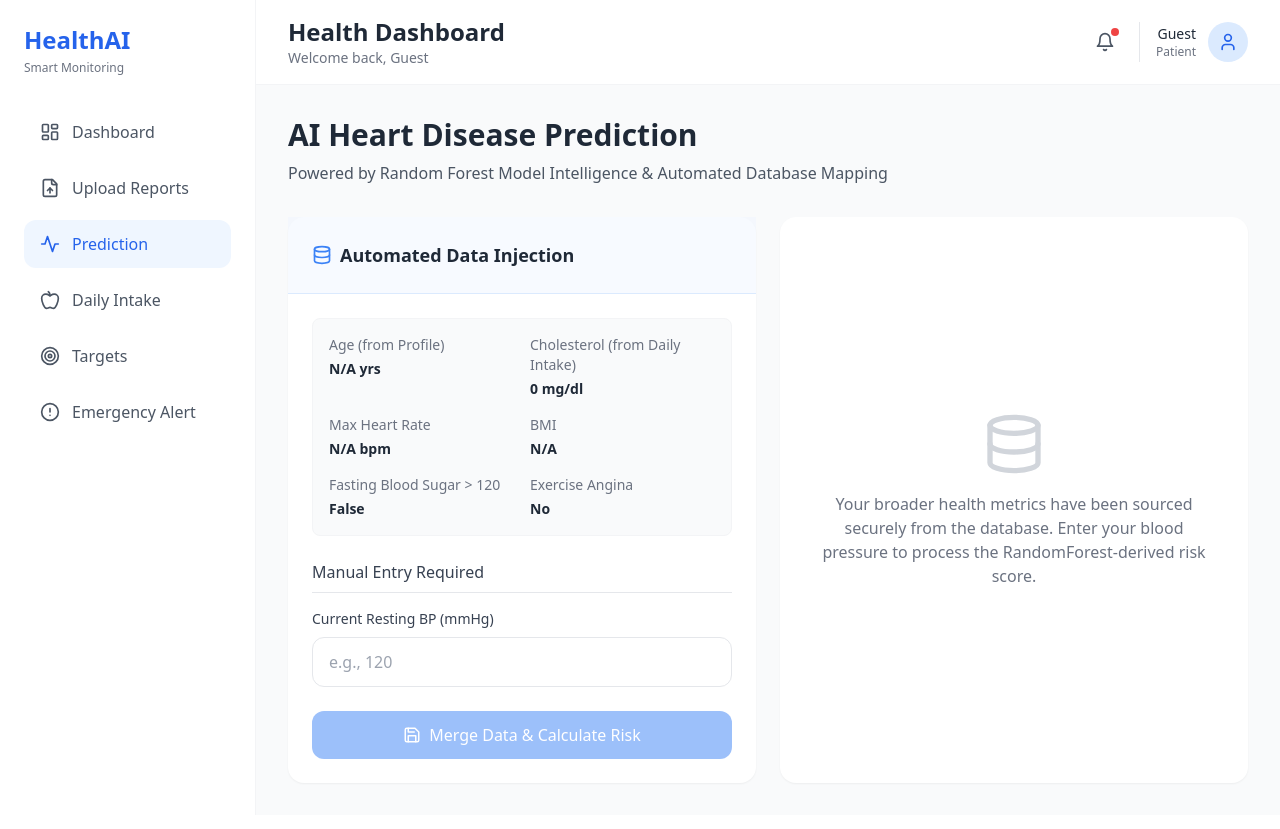
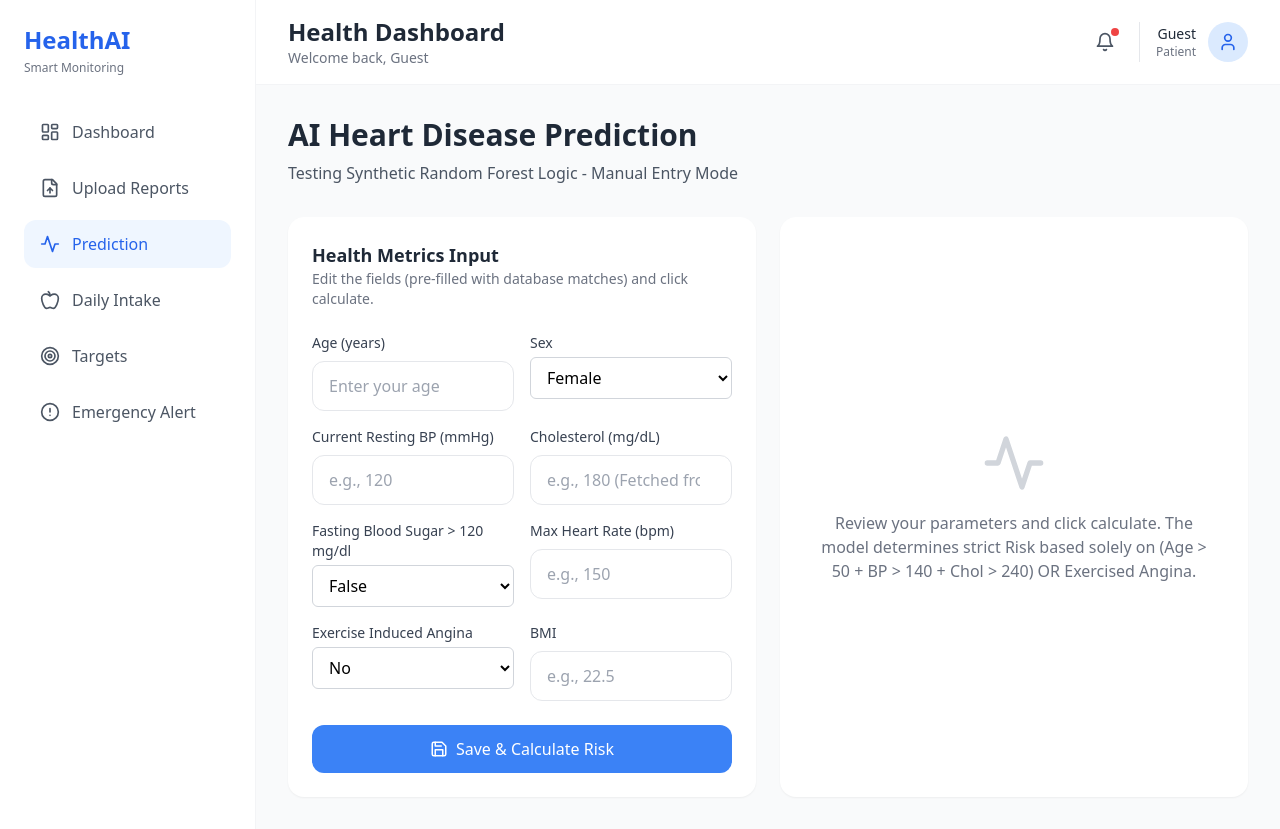
Before and after one commit to MSK7705/chrpre, a React (Vite) app: page /prediction in a window 1280 px wide. Built offline with nearby package versions, Linux system fonts and the light colour scheme; no server answers.

Commit message:
refactor: rollback Prediction UI to allow manual user input instead of database automation for edge ML factors, and strictly align UI calculation with python dataset generator

```diff
--- a/src/pages/Prediction.tsx
+++ b/src/pages/Prediction.tsx
@@ -4,30 +4,31 @@ import { Header } from '../components/layout/Header';
 import { Card, CardHeader, CardContent } from '../components/ui/Card';
 import { Input } from '../components/ui/Input';
 import { Button } from '../components/ui/Button';
-import { Activity, AlertTriangle, CheckCircle, Save, Database } from 'lucide-react';
+import { Activity, AlertTriangle, CheckCircle, Save } from 'lucide-react';
 import { supabase } from '../lib/supabase';
 
-interface AutomatedMetrics {
+interface PredictionData {
     age: number;
-  sex: number;
+    sex: number; // 0 = female, 1 = male
+    resting_bp: number;
     cholesterol: number;
-  fasting_blood_sugar: number;
+    fasting_blood_sugar: number; // 0 or 1
     max_heart_rate: number;
-  exercise_angina: number;
+    exercise_angina: number; // 0 or 1
     bmi: number;
 }
 
 interface RiskResult {
     percentage: number;
-  level: 'low' | 'medium' | 'high';
+    level: 'low' | 'high';
     explanation: string;
 }
 
 export function Prediction() {
-  const [restingBp, setRestingBp] = useState<number | ''>('');
-  const [autoMetrics, setAutoMetrics] = useState<AutomatedMetrics>({
+    const [formData, setFormData] = useState<PredictionData>({
         age: 0,
         sex: 0,
+        resting_bp: 0,
         cholesterol: 0,
         fasting_blood_sugar: 0,
         max_heart_rate: 0,
@@ -70,19 +71,16 @@ export function Prediction() {
 
             const existingMetrics = metricsRes.data || {};
 
-      setAutoMetrics({
-        age: fetchedAge,
-        cholesterol: fetchedCholesterol,
+            setFormData({
+                age: fetchedAge || existingMetrics.age || 0,
+                cholesterol: fetchedCholesterol || existingMetrics.cholesterol || 0,
                 sex: existingMetrics.sex || 0,
+                resting_bp: existingMetrics.resting_bp || 0,
                 fasting_blood_sugar: existingMetrics.fasting_blood_sugar || 0,
                 max_heart_rate: existingMetrics.max_heart_rate || 0,
                 exercise_angina: existingMetrics.exercise_angina || 0,
                 bmi: existingMetrics.bmi || 0,
             });
-
-      if (existingMetrics.resting_bp) {
-        setRestingBp(existingMetrics.resting_bp);
-      }
 
         } catch (err) {
             console.error('Exception fetching metrics:', err);
@@ -91,12 +89,14 @@ export function Prediction() {
         }
     };
 
+    const handleChange = (field: keyof PredictionData) => (e: React.ChangeEvent<HTMLInputElement | HTMLSelectElement>) => {
+        setFormData({ ...formData, [field]: Number(e.target.value) });
+    };
+
     const calculateRisk = async () => {
         setIsSaving(true);
 
-    const currentBp = typeof restingBp === 'number' ? restingBp : 0;
-
-    // 1. Save all metrics to health_metrics table including the automated ones to keep history accurate
+        // 1. Save all metrics to health_metrics table
         try {
             const { data: { user } } = await supabase.auth.getUser();
             if (user) {
@@ -104,8 +104,7 @@ export function Prediction() {
                     .from('health_metrics')
                     .upsert({
                         user_id: user.id,
-            ...autoMetrics,
-            resting_bp: currentBp,
+                        ...formData,
                         updated_at: new Date().toISOString()
                     });
             }
@@ -114,47 +113,19 @@ export function Prediction() {
         }
 
         // 2. Predict Risk (Python Model Implementation)
-    let riskProb = 15; // Base probability
+        // The exact condition from the Python RandomForest dataset generator:
+        // heart_disease = 1 if ((age > 50 & cholesterol > 240 & resting_bp > 140) | exercise_angina == 1) else 0
 
-    // High risk deterministic matches from the python dataset
         const isHighRisk =
-      (autoMetrics.age > 50 && autoMetrics.cholesterol > 240 && currentBp > 140) ||
-      (autoMetrics.exercise_angina === 1);
+            (formData.age > 50 && formData.cholesterol > 240 && formData.resting_bp > 140) ||
+            (formData.exercise_angina === 1);
 
-    if (isHighRisk) {
-      riskProb = 85 + Math.random() * 10; // 85-95% probability of disease
-    } else {
-      if (autoMetrics.age > 60) riskProb += 15;
-      else if (autoMetrics.age > 45) riskProb += 8;
+        const finalPercent = isHighRisk ? (85 + Math.floor(Math.random() * 10)) : (5 + Math.floor(Math.random() * 10));
 
-      if (autoMetrics.sex === 1) riskProb += 5;
-
-      if (currentBp > 130) riskProb += 10;
-      if (autoMetrics.cholesterol > 200) riskProb += 10;
-
-      if (autoMetrics.fasting_blood_sugar === 1) riskProb += 15;
-
-      if (autoMetrics.max_heart_rate < 100) riskProb += 10;
-
-      if (autoMetrics.bmi > 30) riskProb += 15;
-      else if (autoMetrics.bmi > 25) riskProb += 8;
-    }
-
-    const finalPercent = Math.min(Math.round(riskProb), 99);
-
-    let level: 'low' | 'medium' | 'high' = 'low';
-    let explanation = '';
-
-    if (finalPercent < 35) {
-      level = 'low';
-      explanation = 'Your health metrics indicate a low risk profile corresponding to the Random Forest model predictions. Continue maintaining your healthy lifestyle with regular exercise and balanced diet.';
-    } else if (finalPercent < 70) {
-      level = 'medium';
-      explanation = 'Your health metrics suggest moderate risk factors. The model identified elevated markers. Consider consulting with your healthcare provider to develop a prevention plan.';
-    } else {
-      level = 'high';
-      explanation = 'Your health metrics strongly map to the model\'s disease indicators (typically driven by age > 50 combined with high cholesterol & BP, or Exercise Angina). We strongly recommend immediate consultation with a healthcare professional.';
-    }
+        let level: 'low' | 'high' = isHighRisk ? 'high' : 'low';
+        let explanation = isHighRisk
+            ? 'Your health metrics strongly map to the model\'s disease indicators (driven by age > 50 combined with high cholesterol & BP, or Exercise Angina). We strongly recommend immediate consultation with a healthcare professional.'
+            : 'Your health metrics indicate a low risk profile corresponding to the Random Forest model predictions. The model classifies this pattern as healthy.';
 
         setResult({
             percentage: finalPercent,
@@ -169,8 +140,6 @@ export function Prediction() {
         switch (level) {
             case 'low':
                 return 'text-green-600 bg-green-50 border-green-500';
-      case 'medium':
-        return 'text-yellow-600 bg-yellow-50 border-yellow-500';
             case 'high':
                 return 'text-red-600 bg-red-50 border-red-500';
             default:
@@ -182,8 +151,6 @@ export function Prediction() {
         switch (level) {
             case 'low':
                 return <CheckCircle size={48} />;
-      case 'medium':
-        return <AlertTriangle size={48} />;
             case 'high':
                 return <AlertTriangle size={48} />;
             default:
@@ -208,60 +175,98 @@ export function Prediction() {
                     <div className="mb-8 flex justify-between items-center">
                         <div>
                             <h2 className="text-3xl font-bold text-gray-800 mb-2">AI Heart Disease Prediction</h2>
-              <p className="text-gray-600">Powered by Random Forest Model Intelligence & Automated Database Mapping</p>
+                            <p className="text-gray-600">Testing Synthetic Random Forest Logic - Manual Entry Mode</p>
                         </div>
                     </div>
 
                     <div className="grid grid-cols-1 lg:grid-cols-2 gap-6">
                         <Card>
-              <CardHeader className="bg-blue-50/50 border-b border-blue-100">
-                <div className="flex items-center gap-2">
-                  <Database className="text-blue-500" size={20} />
-                  <h3 className="text-lg font-semibold text-gray-800">Automated Data Injection</h3>
-                </div>
+                            <CardHeader>
+                                <h3 className="text-lg font-semibold text-gray-800">Health Metrics Input</h3>
+                                <p className="text-sm text-gray-500">Edit the fields (pre-filled with database matches) and click calculate.</p>
                             </CardHeader>
-              <CardContent className="pt-6">
-                <div className="bg-gray-50 p-4 rounded-lg mb-6 border border-gray-100 grid grid-cols-2 gap-4 text-sm">
+                            <CardContent>
+                                <div className="grid grid-cols-1 md:grid-cols-2 gap-4">
+                                    <Input
+                                        label="Age (years)"
+                                        type="number"
+                                        placeholder="Enter your age"
+                                        value={formData.age === 0 ? '' : formData.age}
+                                        onChange={handleChange('age')}
+                                    />
+
                                     <div>
-                    <span className="text-gray-500 block mb-1">Age (from Profile)</span>
-                    <strong className="text-gray-800">{autoMetrics.age || 'N/A'} yrs</strong>
-                  </div>
-                  <div>
-                    <span className="text-gray-500 block mb-1">Cholesterol (from Daily Intake)</span>
-                    <strong className="text-gray-800">{autoMetrics.cholesterol || 0} mg/dl</strong>
-                  </div>
-                  <div>
-                    <span className="text-gray-500 block mb-1">Max Heart Rate</span>
-                    <strong className="text-gray-800">{autoMetrics.max_heart_rate || 'N/A'} bpm</strong>
-                  </div>
-                  <div>
-                    <span className="text-gray-500 block mb-1">BMI</span>
-                    <strong className="text-gray-800">{autoMetrics.bmi || 'N/A'}</strong>
-                  </div>
-                  <div>
-                    <span className="text-gray-500 block mb-1">Fasting Blood Sugar &gt; 120</span>
-                    <strong className="text-gray-800">{autoMetrics.fasting_blood_sugar === 1 ? 'True' : 'False'}</strong>
-                  </div>
-                  <div>
-                    <span className="text-gray-500 block mb-1">Exercise Angina</span>
-                    <strong className="text-gray-800">{autoMetrics.exercise_angina === 1 ? 'Yes' : 'No'}</strong>
-                  </div>
+                                        <label className="block text-sm font-medium text-gray-700 mb-1">Sex</label>
+                                        <select
+                                            className="w-full px-3 py-2 border border-gray-300 rounded-md focus:outline-none focus:ring-2 focus:ring-blue-500 bg-white"
+                                            value={formData.sex}
+                                            onChange={handleChange('sex')}
+                                        >
+                                            <option value={0}>Female</option>
+                                            <option value={1}>Male</option>
+                                        </select>
                                     </div>
 
-                <div className="space-y-4">
-                  <h4 className="font-medium text-gray-700 border-b pb-2">Manual Entry Required</h4>
                                     <Input
                                         label="Current Resting BP (mmHg)"
                                         type="number"
                                         placeholder="e.g., 120"
-                    value={restingBp}
-                    onChange={(e) => setRestingBp(Number(e.target.value))}
+                                        value={formData.resting_bp === 0 ? '' : formData.resting_bp}
+                                        onChange={handleChange('resting_bp')}
+                                    />
+
+                                    <Input
+                                        label="Cholesterol (mg/dL)"
+                                        type="number"
+                                        placeholder="e.g., 180 (Fetched from meals)"
+                                        value={formData.cholesterol === 0 ? '' : formData.cholesterol}
+                                        onChange={handleChange('cholesterol')}
+                                    />
+
+                                    <div>
+                                        <label className="block text-sm font-medium text-gray-700 mb-1">Fasting Blood Sugar &gt; 120 mg/dl</label>
+                                        <select
+                                            className="w-full px-3 py-2 border border-gray-300 rounded-md focus:outline-none focus:ring-2 focus:ring-blue-500 bg-white"
+                                            value={formData.fasting_blood_sugar}
+                                            onChange={handleChange('fasting_blood_sugar')}
+                                        >
+                                            <option value={0}>False</option>
+                                            <option value={1}>True</option>
+                                        </select>
+                                    </div>
+
+                                    <Input
+                                        label="Max Heart Rate (bpm)"
+                                        type="number"
+                                        placeholder="e.g., 150"
+                                        value={formData.max_heart_rate === 0 ? '' : formData.max_heart_rate}
+                                        onChange={handleChange('max_heart_rate')}
+                                    />
+
+                                    <div>
+                                        <label className="block text-sm font-medium text-gray-700 mb-1">Exercise Induced Angina</label>
+                                        <select
+                                            className="w-full px-3 py-2 border border-gray-300 rounded-md focus:outline-none focus:ring-2 focus:ring-blue-500 bg-white"
+                                            value={formData.exercise_angina}
+                                            onChange={handleChange('exercise_angina')}
+                                        >
+                                            <option value={0}>No</option>
+                                            <option value={1}>Yes</option>
+                                        </select>
+                                    </div>
+
+                                    <Input
+                                        label="BMI"
+                                        type="number"
+                                        placeholder="e.g., 22.5"
+                                        value={formData.bmi === 0 ? '' : formData.bmi}
+                                        onChange={handleChange('bmi')}
                                     />
                                 </div>
 
-                <Button onClick={calculateRisk} disabled={isSaving || restingBp === ''} className="w-full mt-6 flex justify-center items-center gap-2">
+                                <Button onClick={calculateRisk} disabled={isSaving} className="w-full mt-6 flex justify-center items-center gap-2">
                                     <Save size={18} />
-                  {isSaving ? 'Processing Automations...' : 'Merge Data & Calculate Risk'}
+                                    {isSaving ? 'Processing Model...' : 'Save & Calculate Risk'}
                                 </Button>
                             </CardContent>
                         </Card>
@@ -276,10 +281,10 @@ export function Prediction() {
                                         <div className={`inline-flex p-4 rounded-full mb-4 ${getRiskColor(result.level)}`}>
                                             {getRiskIcon(result.level)}
                                         </div>
-                    <div className="text-6xl font-bold mb-2" style={{ color: result.level === 'low' ? '#10b981' : result.level === 'medium' ? '#f59e0b' : '#ef4444' }}>
+                                        <div className="text-6xl font-bold mb-2" style={{ color: result.level === 'low' ? '#10b981' : '#ef4444' }}>
                                             {result.percentage}%
                                         </div>
-                    <div className="text-xl font-semibold mb-4 uppercase" style={{ color: result.level === 'low' ? '#10b981' : result.level === 'medium' ? '#f59e0b' : '#ef4444' }}>
+                                        <div className="text-xl font-semibold mb-4 uppercase" style={{ color: result.level === 'low' ? '#10b981' : '#ef4444' }}>
                                             {result.level} Risk
                                         </div>
                                     </div>
@@ -292,11 +297,11 @@ export function Prediction() {
                                         <div className="space-y-2">
                                             <h5 className="font-semibold text-gray-800">Key Focus Areas:</h5>
                                             <ul className="list-disc list-inside text-gray-700 space-y-1 text-sm">
-                        {autoMetrics.exercise_angina === 1 && <li className="text-red-600 font-medium">Exercise-induced Angina detected</li>}
-                        {typeof restingBp === 'number' && restingBp > 140 && <li className="text-red-600 font-medium">Resting Blood Pressure elevated ({restingBp} mmHg)</li>}
-                        {autoMetrics.cholesterol > 240 && <li className="text-red-600 font-medium">High Cholesterol detected ({autoMetrics.cholesterol} mg/dL)</li>}
-                        {autoMetrics.bmi > 30 && <li className="text-yellow-600">BMI indicates clinical obesity</li>}
-                        {autoMetrics.fasting_blood_sugar === 1 && <li className="text-yellow-600">Elevated Fasting Blood Sugar &gt; 120</li>}
+                                                {formData.exercise_angina === 1 && <li className="text-red-600 font-medium">Exercise-induced Angina detected</li>}
+                                                {formData.resting_bp > 140 && <li className="text-red-600 font-medium">Resting Blood Pressure elevated ({formData.resting_bp} mmHg)</li>}
+                                                {formData.cholesterol > 240 && <li className="text-red-600 font-medium">High Cholesterol detected ({formData.cholesterol} mg/dL)</li>}
+                                                {formData.bmi > 30 && <li className="text-yellow-600">BMI indicates clinical obesity</li>}
+                                                {formData.fasting_blood_sugar === 1 && <li className="text-yellow-600">Elevated Fasting Blood Sugar &gt; 120</li>}
                                                 <li className="text-gray-600">Maintain a balanced diet and exercise routine</li>
                                             </ul>
                                         </div>
@@ -308,9 +313,9 @@ export function Prediction() {
                         {!result && (
                             <Card className="flex items-center justify-center">
                                 <div className="text-center p-8">
-                  <Database className="text-gray-300 mx-auto mb-4" size={64} />
+                                    <Activity className="text-gray-300 mx-auto mb-4" size={64} />
                                     <p className="text-gray-500">
-                    Your broader health metrics have been sourced securely from the database. Enter your blood pressure to process the RandomForest-derived risk score.
+                                        Review your parameters and click calculate. The model determines strict Risk based solely on (Age &gt; 50 + BP &gt; 140 + Chol &gt; 240) OR Exercised Angina.
                                     </p>
                                 </div>
                             </Card>
```
Lines whose indentation alone changed are shown as unchanged.
